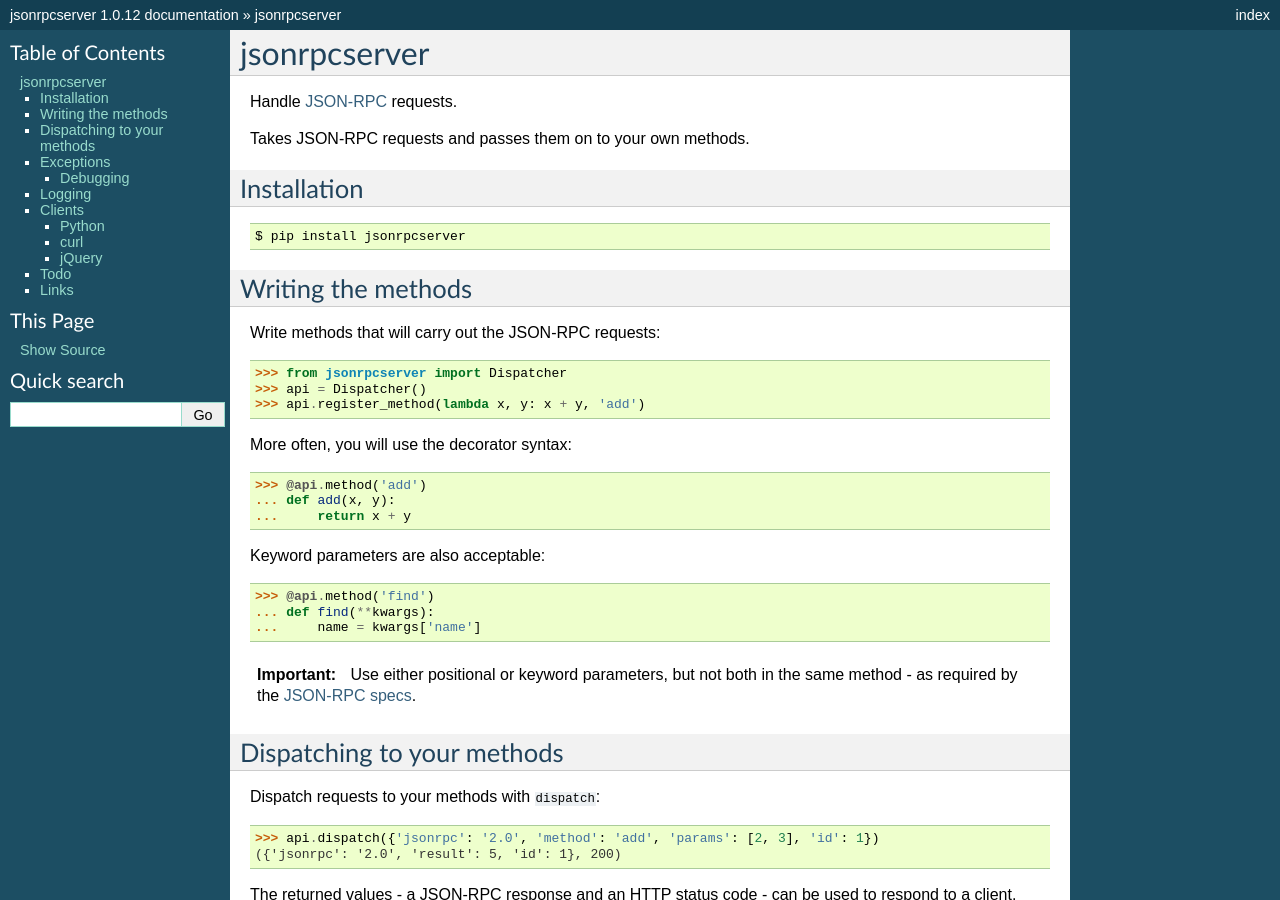
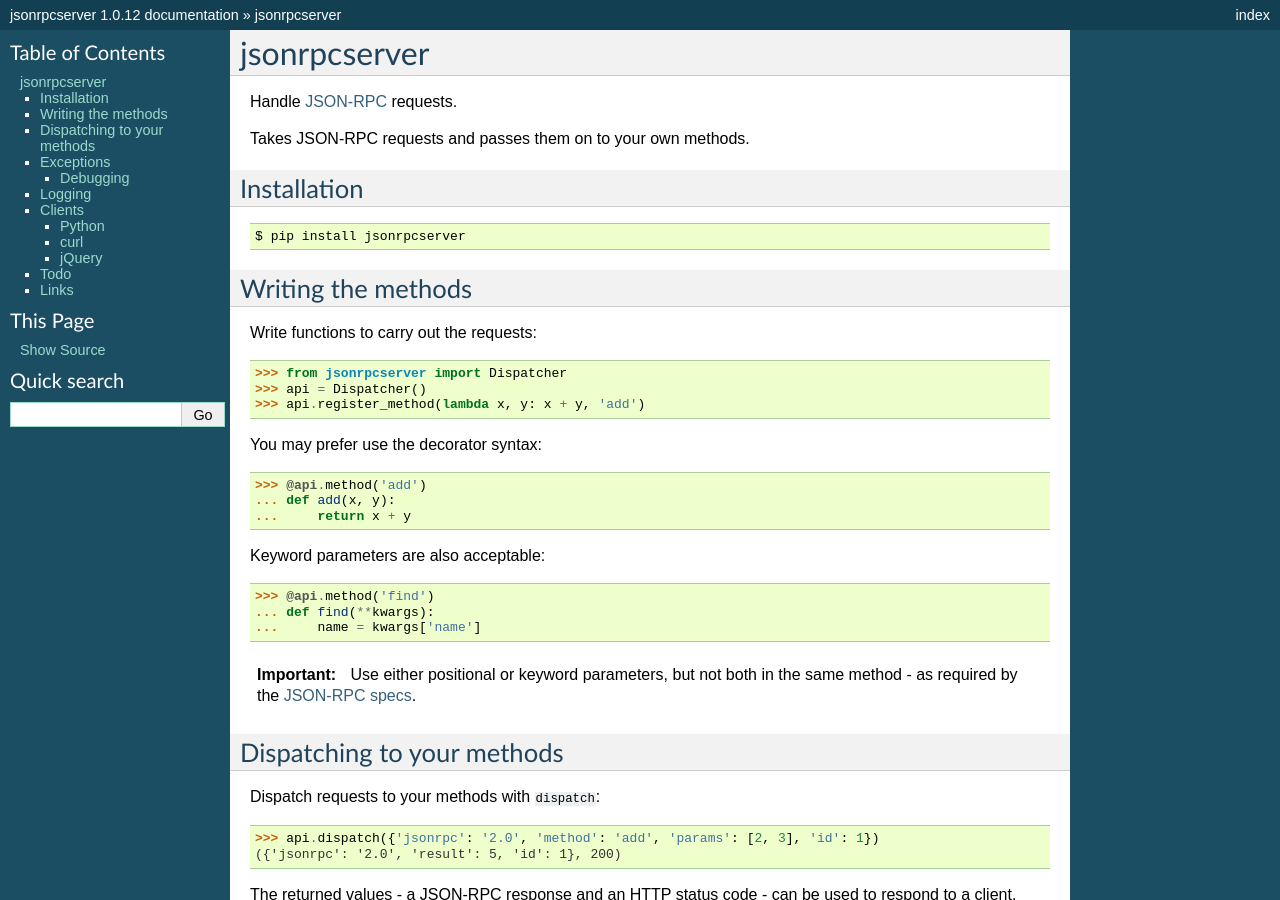
Before and after one commit to explodinglabs/jsonrpcserver, a Sphinx documentation site: the page built from doc/index.rst, in a window 1280 px wide and 900 px high. Built offline with Sphinx 7.4.7, drawn with Linux system fonts in a browser that asks for light colours.

Commit message:
Updated documentation.

```diff
--- a/README.rst
+++ b/README.rst
@@ -6,14 +6,13 @@ jsonrpcserver
 
 Handle `JSON-RPC <http://www.jsonrpc.org/>`_ requests.
 
-Write methods to carry out the requests:
+Write functions to carry out the JSON-RPC requests:
 
 .. sourcecode:: python
 
-    >>> api = Dispatcher()
     >>> api.register_method(lambda x, y: x + y, 'add')
 
-Then dispatch JSON-RPC requests to them:
+Then dispatch requests to them:
 
 .. sourcecode:: python
 
--- a/doc/index.rst
+++ b/doc/index.rst
@@ -15,13 +15,13 @@ Installation
 Writing the methods
 -------------------
 
-Write methods that will carry out the JSON-RPC requests::
+Write functions to carry out the requests::
 
     >>> from jsonrpcserver import Dispatcher
     >>> api = Dispatcher()
     >>> api.register_method(lambda x, y: x + y, 'add')
 
-More often, you will use the decorator syntax::
+You may prefer use the decorator syntax::
 
     >>> @api.method('add')
     ... def add(x, y):
```
